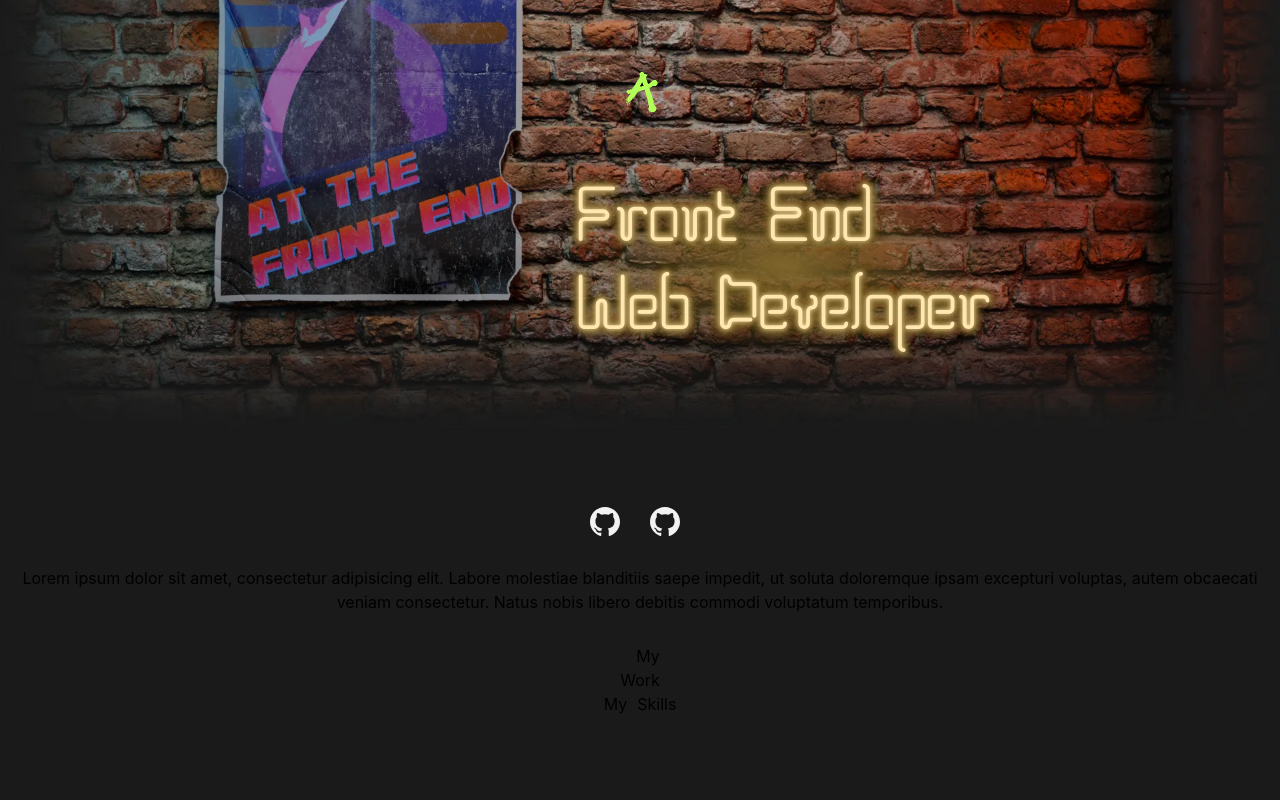
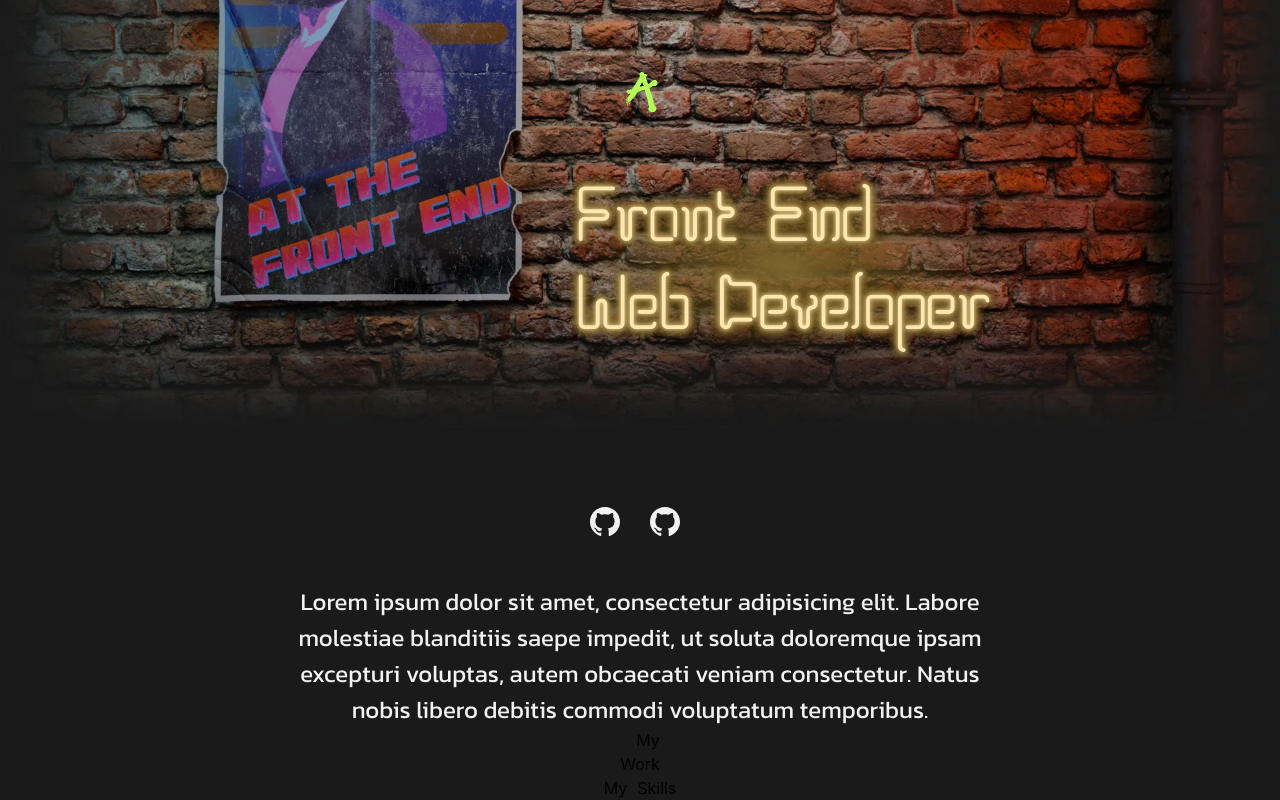
Before and after one commit to Diaa-E/portfolio, a React (Vite) app: page /web in a window 1280 px wide. Shown: the part 365-1165 px from the top of the page. Before the commit the page ends 1081 px from the top, so only its background shows below. Built offline with nearby package versions, Linux system fonts and the light colour scheme.

Commit message:
Add bio styles

```diff
--- a/src/common.module.css
+++ b/src/common.module.css
@@ -5,3 +5,11 @@
     width: 1280px;
     height: 720px;
 }
+
+.bio{
+    font-family: var(--font-default);
+    color: var(--text);
+    font-size: 1.5rem;
+    margin: 3rem auto 0 auto;
+    max-width: 700px;
+}
--- a/src/pages/WebPortfolio.module.css
+++ b/src/pages/WebPortfolio.module.css
@@ -1,5 +1,5 @@
 .bio{
-    margin: 30px 0;
+    composes: bio from "../common.module.css";
 }
 
 .work-header{
```
